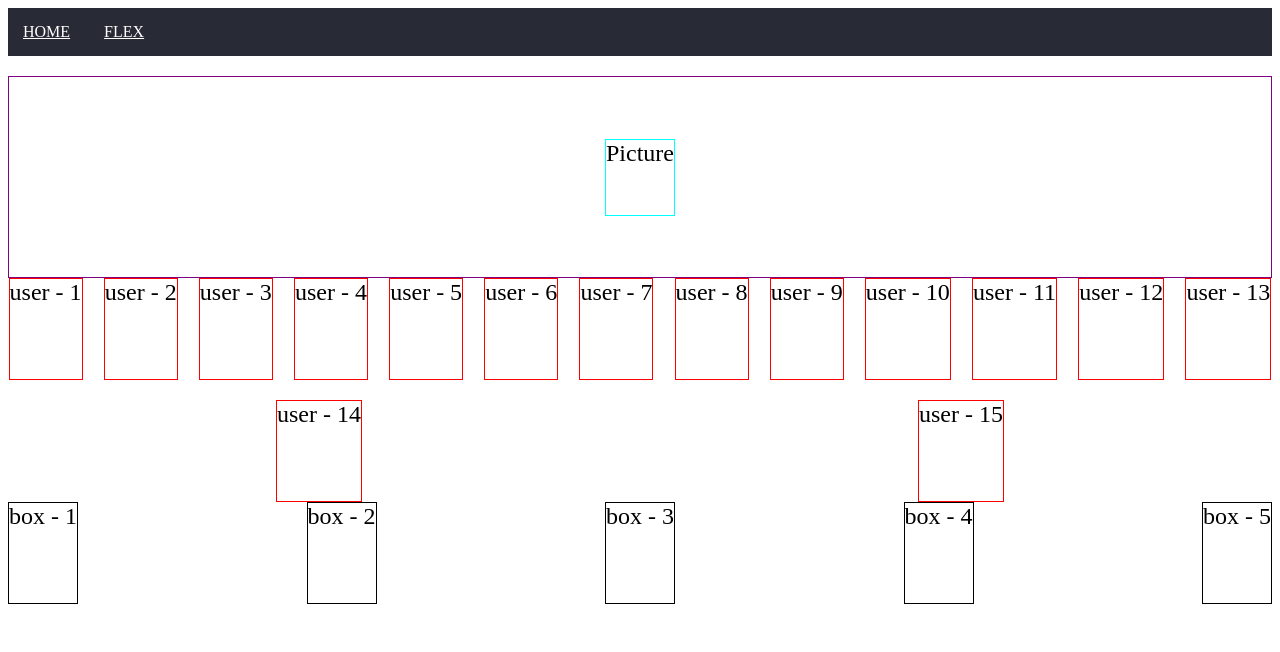
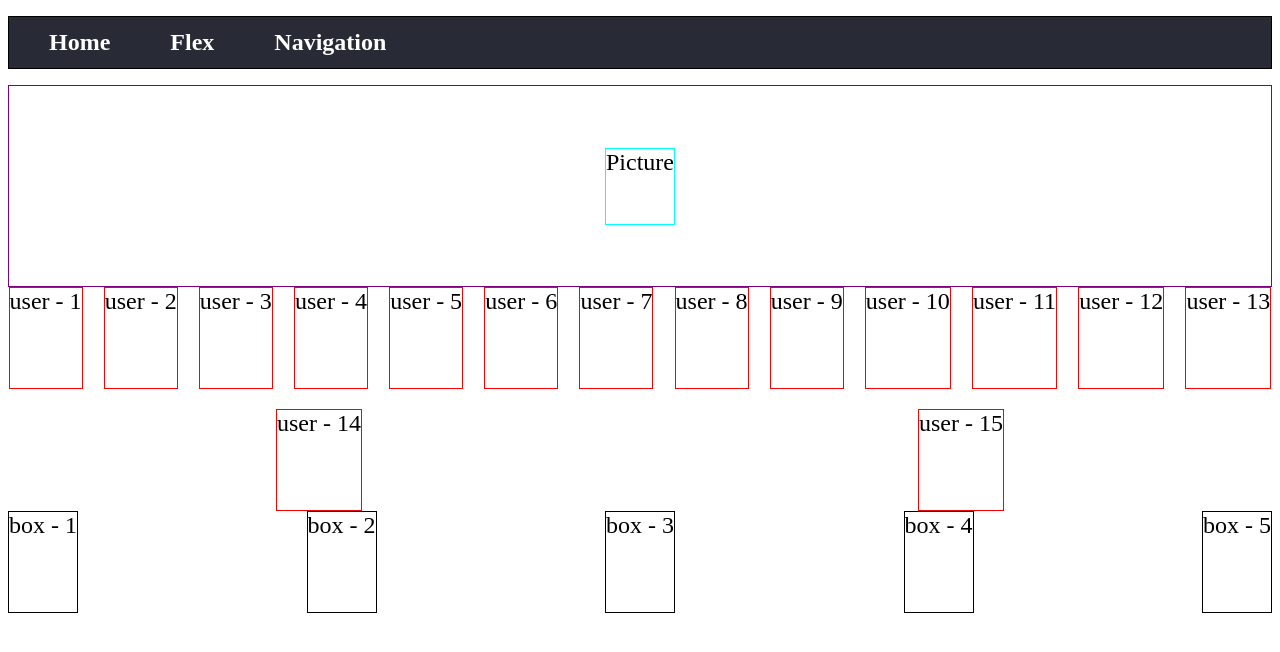
Before and after one commit to RatulDeb/module-04-display-flex, a plain HTML site: page flex.html in a window 1280 px wide. Drawn offline with Linux system fonts and the light colour scheme.

Commit message:
added a new navigation bar using extarnal css file

```diff
--- a/flex.html
+++ b/flex.html
@@ -4,6 +4,7 @@
     <meta charset="UTF-8">
     <meta name="viewport" content="width=device-width, initial-scale=1.0">
     <title>Index</title>
+    <link rel="stylesheet" href="styles/nav.css">
     <style>
         div{
           font-size: 1.5rem;
@@ -46,15 +47,13 @@
     </style>
 </head>
 <body>
-    <nav style="background-color: #282A35; padding: 15px; margin-bottom: 20px;">
-       <a href="index.html" style="color: white; margin-right: 30px;">HOME</a>
-       <a href="flex.html" style="color: white; margin-right: 30px;">FLEX</a>
-       <!-- <a href="css.html" style="color: white; margin-right: 30px;">CSS</a>
-       <a href="task-3.html" style="color: white; margin-right: 30px;">TASK 3</a>
-       <a href="blog.html" style="color: white; margin-right: 30px">BLOG</a>
-       <a href="display.html" style="color: white;">DISPLAY</a> -->
+    <nav>
+        <ul>
+            <li><a href="index.html">Home</a></li>
+            <li><a href="flex.html">Flex</a></li>
+            <li><a href="nav.html">Navigation</a></li>
+        </ul>
     </nav>
-
     <div class="picture-container">
         <div class="picture">Picture</div>
     </div>
--- /dev/null
+++ b/styles/nav.css
@@ -0,0 +1,23 @@
+nav ul{
+    list-style: none;
+    display: flex;
+    border: 1px solid black;
+    padding: 10px 20px;
+    background-color: #282A35;
+}
+
+nav ul li:hover{
+    background-color: black;
+}
+
+nav ul li{
+    margin-right: 20px;
+    padding: 2px 20px;
+}
+
+nav ul li a{
+    text-decoration: none;
+    color:white;
+    font-weight: bold;
+    font-size: 1.5rem;
+}
```
Also changed, not shown: index.html (+7 -7 lines), nav.html (added, +18 -0 lines).
